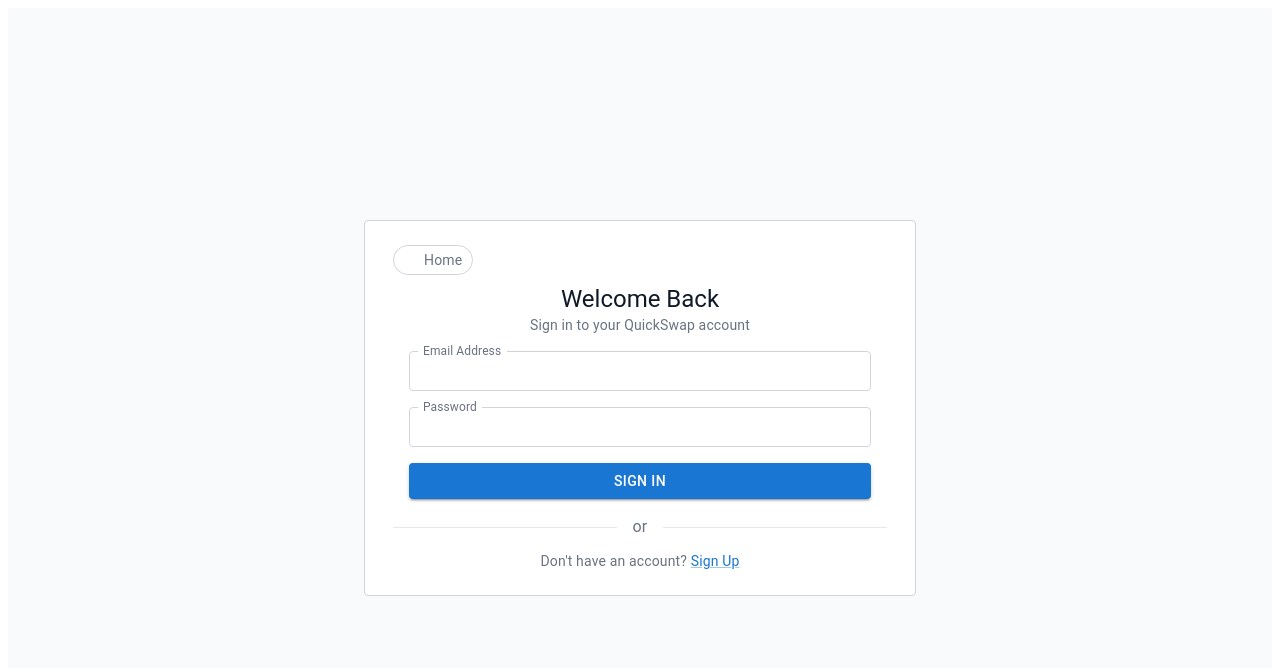
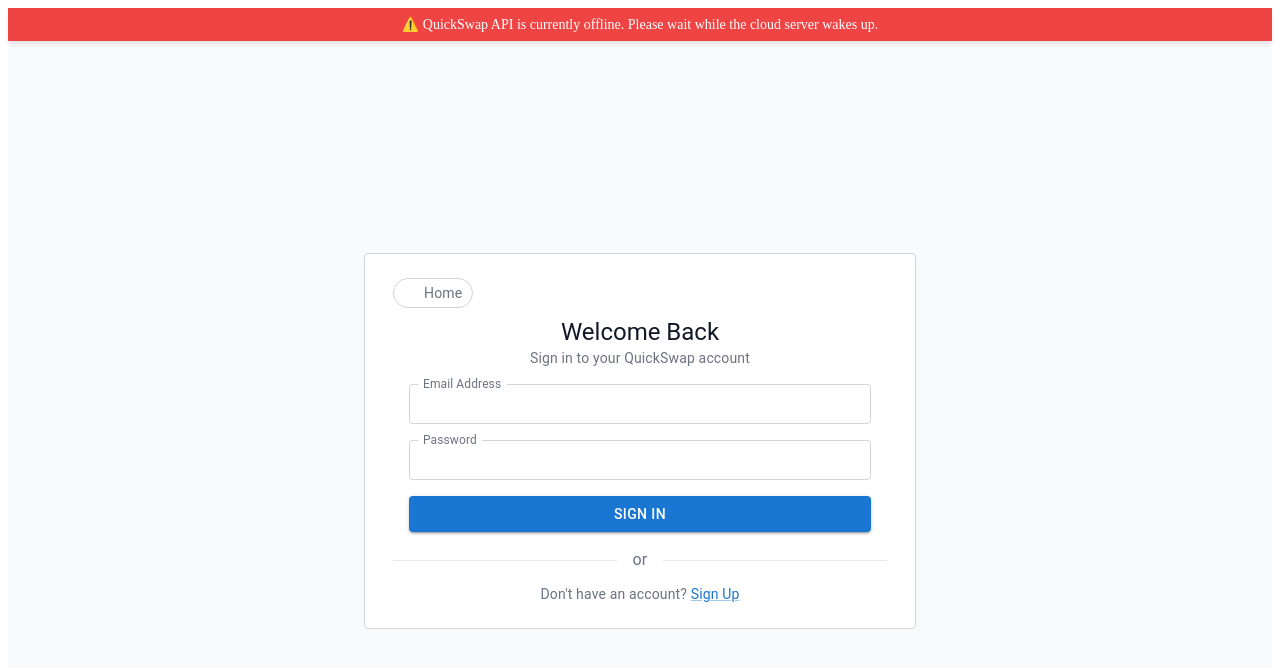
Before and after one commit to vatsalintech/QuickSwap, a React (Vite) app in the folder frontend/: page /signin in a window 1280 px wide. Shown: the top 668 px of the page. Built offline with nearby package versions, Linux system fonts and the light colour scheme; no server answers; some icons are missing.

Commit message:
add global API offline banner for cloud outages

```diff
--- a/frontend/src/App.tsx
+++ b/frontend/src/App.tsx
@@ -3,6 +3,7 @@
 import { AuthProvider } from './auth/AuthProvider'
 import { ProtectedRoute } from './auth/ProtectedRoute'
 import { useAuth } from './auth/useAuth'
+import { ApiOfflineBanner } from './components/ApiOfflineBanner'
 
 const LandingPage = lazy(() => import('./components/landingPage/landing_page'))
 const LoggedInLandingPage = lazy(() => import('./components/landingPage/loggedin_landing_page'))
@@ -89,6 +90,7 @@
   return (
     <BrowserRouter>
       <AuthProvider>
+        <ApiOfflineBanner />
         <AppRoutes />
       </AuthProvider>
     </BrowserRouter>
--- /dev/null
+++ b/frontend/src/components/ApiOfflineBanner.tsx
@@ -0,0 +1,48 @@
+import { useState, useEffect } from 'react';
+import { getApiUrl } from '../lib/api';
+
+export function ApiOfflineBanner() {
+  const [isOffline, setIsOffline] = useState(false);
+
+  useEffect(() => {
+    let mounted = true;
+
+    const checkHealth = async () => {
+      try {
+        const res = await fetch(getApiUrl('/api/health'));
+        if (!res.ok) throw new Error("API Down");
+        if (mounted) setIsOffline(false);
+      } catch (err) {
+        if (mounted) setIsOffline(true);
+      }
+    };
+
+    // Check immediately, then every 10 seconds
+    checkHealth();
+    const interval = setInterval(checkHealth, 10000);
+
+    return () => {
+      mounted = false;
+      clearInterval(interval);
+    };
+  }, []);
+
+  if (!isOffline) return null;
+
+  return (
+    <div style={{
+      backgroundColor: '#ef4444',
+      color: 'white',
+      textAlign: 'center',
+      padding: '8px',
+      fontSize: '14px',
+      fontWeight: 500,
+      position: 'sticky',
+      top: 0,
+      zIndex: 9999,
+      boxShadow: '0 4px 6px -1px rgb(0 0 0 / 0.1)'
+    }}>
+      ⚠️ QuickSwap API is currently offline. Please wait while the cloud server wakes up.
+    </div>
+  );
+}
```
